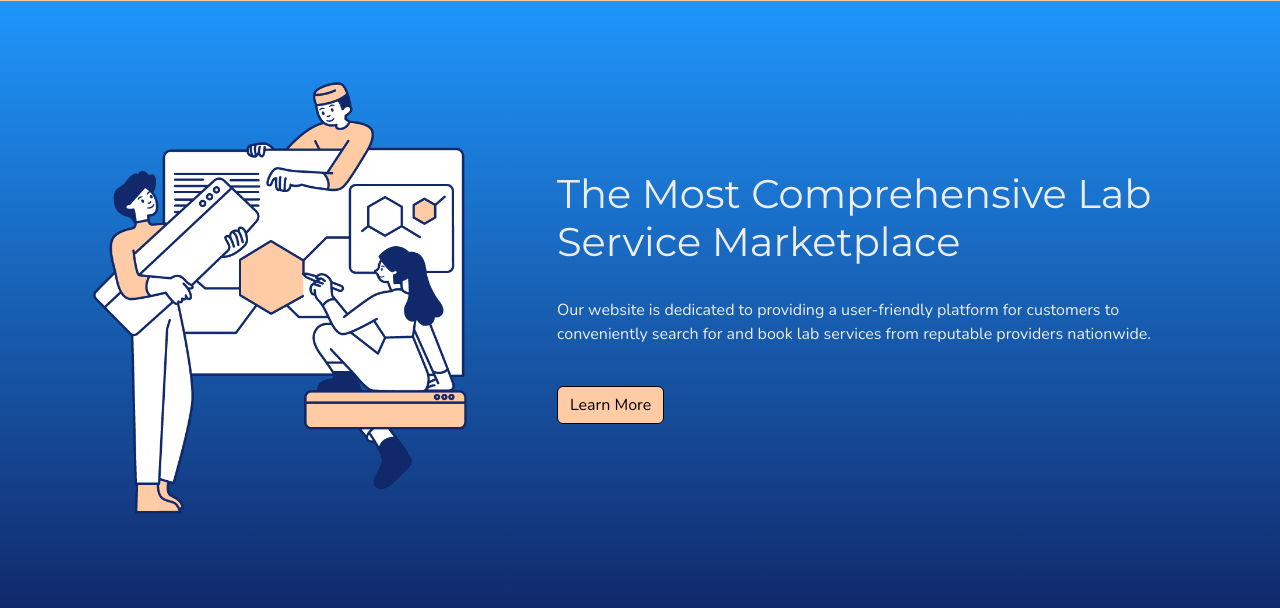
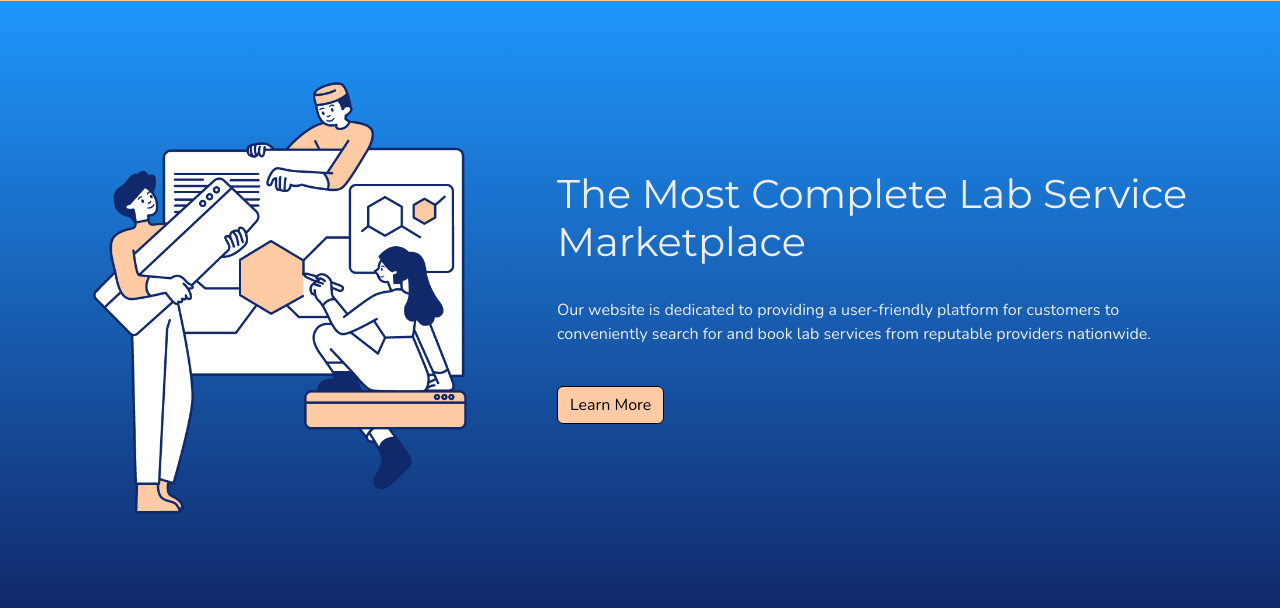
Before and after one commit to bharding216/labs, a Python web app: template project/templates/index.html in a window 1280 px wide. Shown: the part 1185-1793 px from the top of the page. Run offline with Jinja, Linux system fonts and the light colour scheme; the template is opened without the code that fills it, so the values that code supplies are empty; some libraries are stand-ins or nearby versions.

Commit message:
updated modal

```diff
--- a/project/templates/index.html
+++ b/project/templates/index.html
@@ -185,7 +185,7 @@
             <div class="col-7 d-flex flex-column justify-content-center">
                 <div class="row align-items-center">
                     <div class="col-12 mb-4">
-                        <h1 style="color:#ededed;">The Most Comprehensive Lab Service Marketplace</h1>
+                        <h1 style="color:#ededed;">The Most Complete Lab Service Marketplace</h1>
                     </div>
                 </div>
 
--- a/project/templates/lab_requests.html
+++ b/project/templates/lab_requests.html
@@ -119,7 +119,8 @@
              id="exampleModal"
              tabindex="-1"
              aria-labelledby="exampleModalLabel"
-             aria-hidden="true">
+             aria-hidden="true"
+             data-backdrop="static">
 
             <div class="modal-dialog">
 
```
